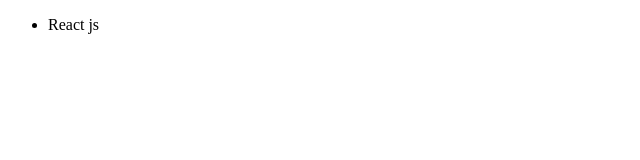
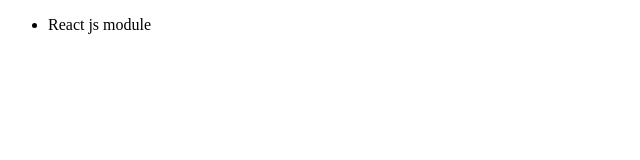
Before and after one commit to laraqeshta/go-digital-g2, a plain HTML site: page index.html in a window 1280 px wide. Shown: the full height of the page, 0-640 px from the left. Drawn offline with Linux system fonts and the light colour scheme.

Commit message:
update index.html

```diff
--- a/index.html
+++ b/index.html
@@ -8,7 +8,7 @@
 </head>
 <body>
     <ul>
-        <li>React js</li>
+        <li>React js module</li>
     </ul>
 
 </body>
```
